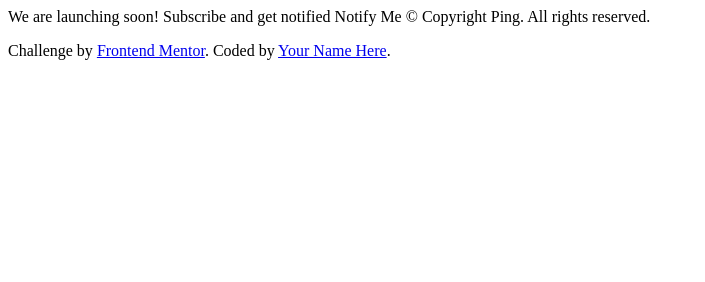
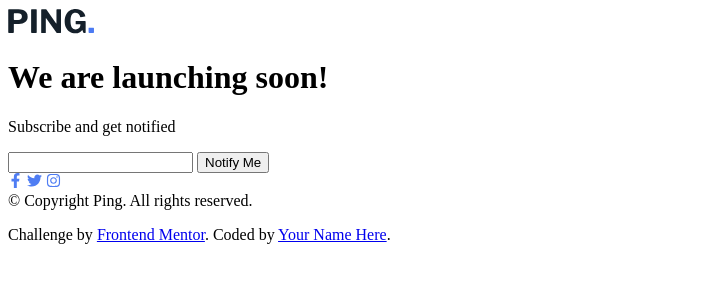
Before and after one commit to SantiagoLaraE/ping-single-column-coming-soon-page, a plain HTML site: page index.html in a window 1280 px wide. Shown: the whole page, without its empty margins (0-705 px from the left). Drawn offline with Linux system fonts and the light colour scheme.

Commit message:
Estructura en HTML

```diff
--- a/index.html
+++ b/index.html
@@ -4,28 +4,42 @@
 <head>
   <meta charset="UTF-8">
   <meta name="viewport" content="width=device-width, initial-scale=1.0">
-
+  <meta name="description" content="This is a Frontend Mentor Challenge, Ping coming soon page">
   <link rel="icon" type="image/png" sizes="32x32" href="./images/favicon-32x32.png">
   <link rel="preconnect" href="https://fonts.googleapis.com">
   <link rel="preconnect" href="https://fonts.gstatic.com" crossorigin>
   <link href="https://fonts.googleapis.com/css2?family=Libre+Franklin:wght@300;600;700&display=swap" rel="stylesheet">
 
+  <title>Frontend Mentor | Ping coming soon page</title>
 
-  <title>Frontend Mentor | Ping coming soon page</title>
+
 
 </head>
 
 <body>
-
-  We are launching soon!
-
-  Subscribe and get notified
-
-  Notify Me
-
-  &copy; Copyright Ping. All rights reserved.
+  <header>
+    <img src="./images/logo.svg" alt="Logo PING.">
+  </header>
+  <main class="intro">
+    <h1 class="intro__title">
+      We are launching <span>soon!</span>
+    </h1>
+    <p class="intro__description">Subscribe and get notified</p>
+    <form class="intro__form">
+      <input type="email" name="email" id="email">
+      <button type="submit" aria-label="Notify">Notify Me</button>
+    </form>
+  </main>
 
   <footer>
+    <div class="social-media">
+      <img src="./images/facebook-f.svg" alt="">
+      <img src="./images/twitter.svg" alt="">
+      <img src="./images/instagram.svg" alt="">
+    </div>
+    <div class="copyright">
+      &copy; Copyright Ping. All rights reserved.
+    </div>
     <p class="attribution">
       Challenge by <a href="https://www.frontendmentor.io?ref=challenge" target="_blank">Frontend Mentor</a>.
       Coded by <a href="#">Your Name Here</a>.
```
